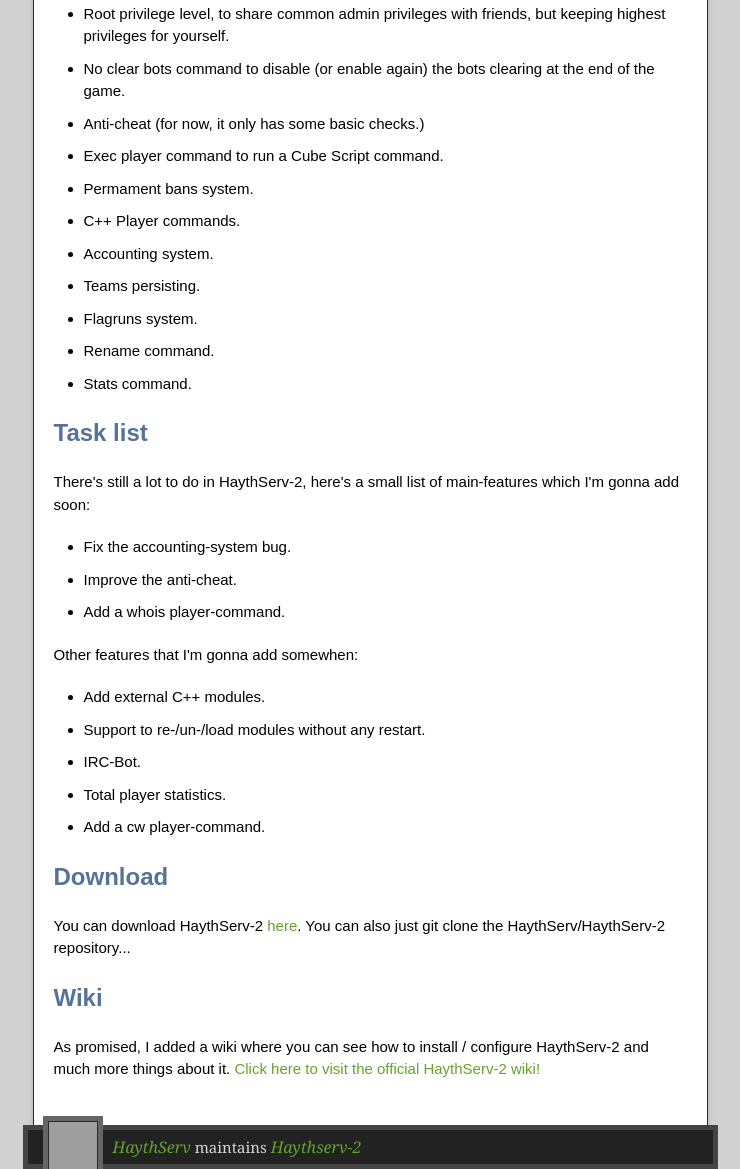
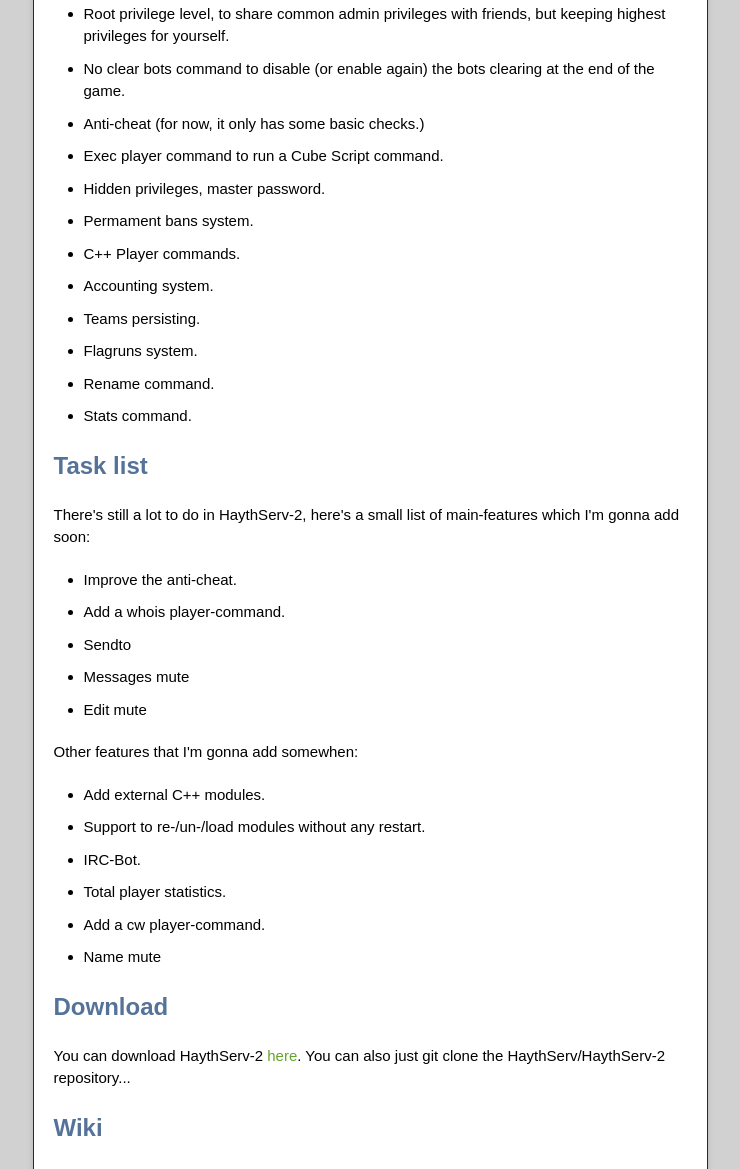
Before and after one commit to HaythServ/HaythServ-2, a plain HTML site: page index.html in a window 1280 px wide. Shown: the part 585-1754 px from the top of the page, without its empty margins (270-1010 px from the left). Drawn offline with nearby package versions, Linux system fonts and the light colour scheme; grey boxes are pictures that could not be loaded.

```diff
--- a/index.html
+++ b/index.html
@@ -52,22 +52,25 @@
 <li>No clear bots command to disable (or enable again) the bots clearing at the end of the game.</li>
 <li>Anti-cheat (for now, it only has some basic checks.)</li>
 <li>Exec player command to run a Cube Script command.</li>
+<li>Hidden privileges, master password.</li>
 <li>Permament bans system.</li>
 <li>C++ Player commands.</li>
 <li>Accounting system.</li>
 <li>Teams persisting.</li>
 <li>Flagruns system.</li>
 <li>Rename command.</li>
-<li>Stats command.</li>
+<li>Stats command. </li>
 </ul><h2>
 <a name="task-list" class="anchor" href="#task-list"><span class="octicon octicon-link"></span></a>Task list</h2>
 
 <p>There's still a lot to do in HaythServ-2, here's a small list of main-features which I'm gonna add soon:</p>
 
 <ul>
-<li>Fix the accounting-system bug.</li>
 <li>Improve the anti-cheat.</li>
 <li>Add a whois player-command.</li>
+<li>Sendto</li>
+<li>Messages mute</li>
+<li>Edit mute </li>
 </ul><p>Other features that I'm gonna add somewhen:</p>
 
 <ul>
@@ -76,6 +79,7 @@
 <li>IRC-Bot.</li>
 <li>Total player statistics.</li>
 <li>Add a cw player-command.</li>
+<li>Name mute </li>
 </ul><h2>
 <a name="download" class="anchor" href="#download"><span class="octicon octicon-link"></span></a>Download</h2>
 
```
Also changed, not shown: params.json (+1 -1 lines).
